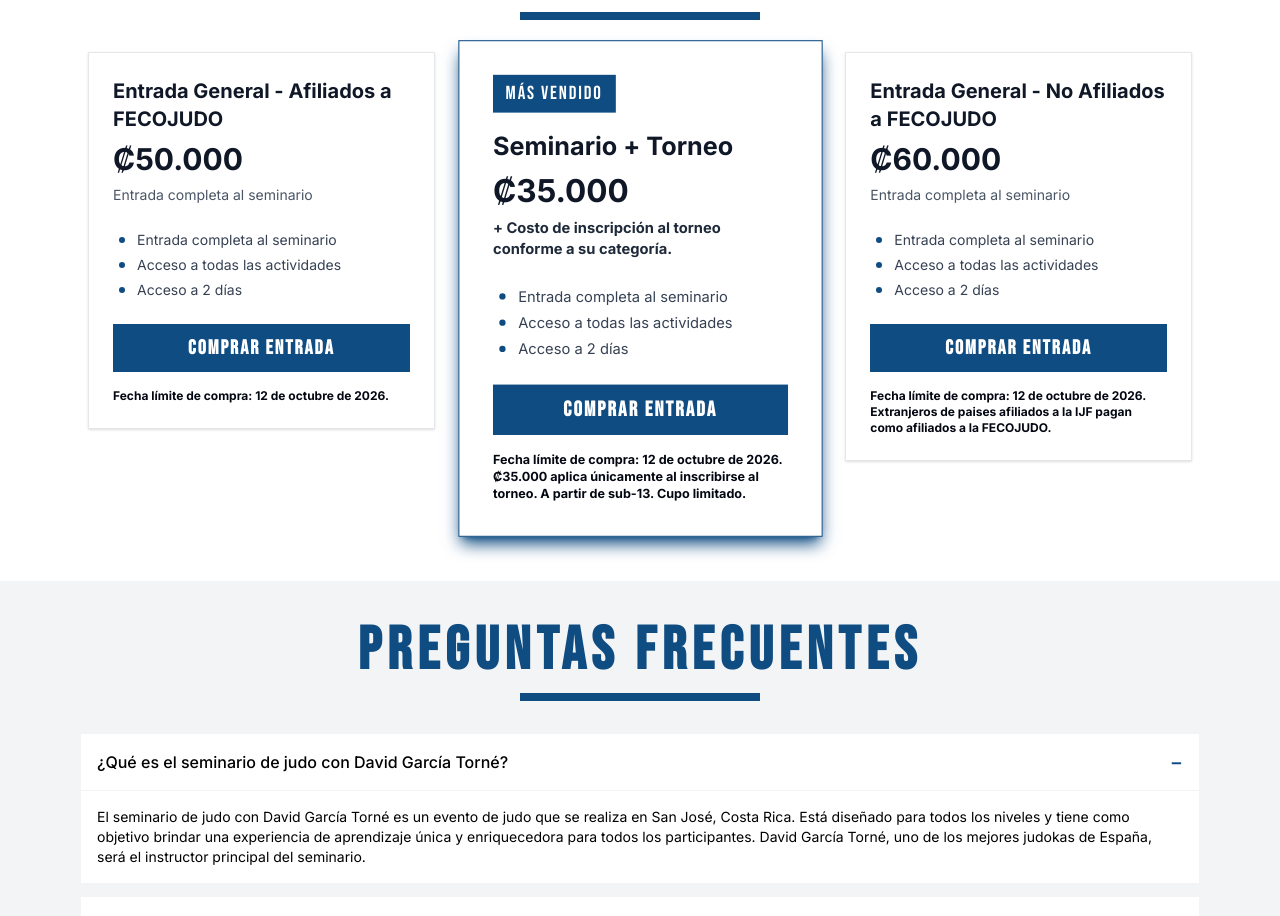
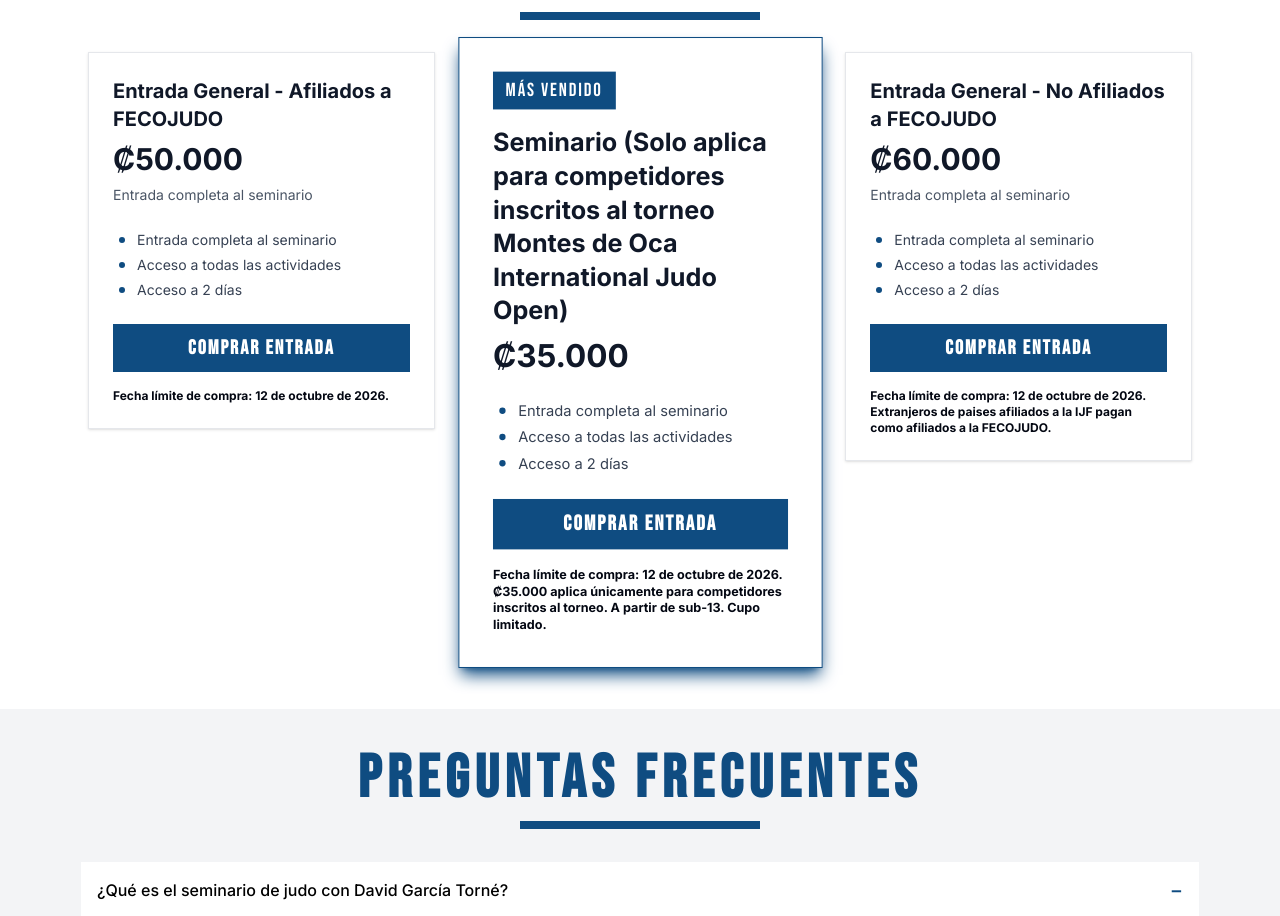
Before and after one commit to fabianWebDev/landing-torne, a Next.js app: page / in a window 1280 px wide. Shown: the part 1500-2416 px from the top of the page. Built offline with nearby package versions, Linux system fonts and the light colour scheme.

Commit message:
Pass update

```diff
--- a/components/PassesSection.tsx
+++ b/components/PassesSection.tsx
@@ -14,9 +14,8 @@
     extra: "Fecha límite de compra: 12 de octubre de 2026.",
   },
   {
-    name: "Seminario + Torneo",
+    name: "Seminario (Solo aplica para competidores inscritos al torneo Montes de Oca International Judo Open)",
     price: "35.000",
-    priceDetails: "+ Costo de inscripción al torneo conforme a su categoría.",
     features: [
       "Entrada completa al seminario",
       "Acceso a todas las actividades",
@@ -25,7 +24,7 @@
     ctaLabel: "Comprar entrada",
     featured: true,
     size: "large" as const,
-    extra: "Fecha límite de compra: 12 de octubre de 2026. ₡35.000 aplica únicamente al inscribirse al torneo. A partir de sub-13. Cupo limitado.",
+    extra: "Fecha límite de compra: 12 de octubre de 2026. ₡35.000 aplica únicamente para competidores inscritos al torneo. A partir de sub-13. Cupo limitado.",
   },
   {
     name: "Entrada General - No Afiliados a FECOJUDO",
```
